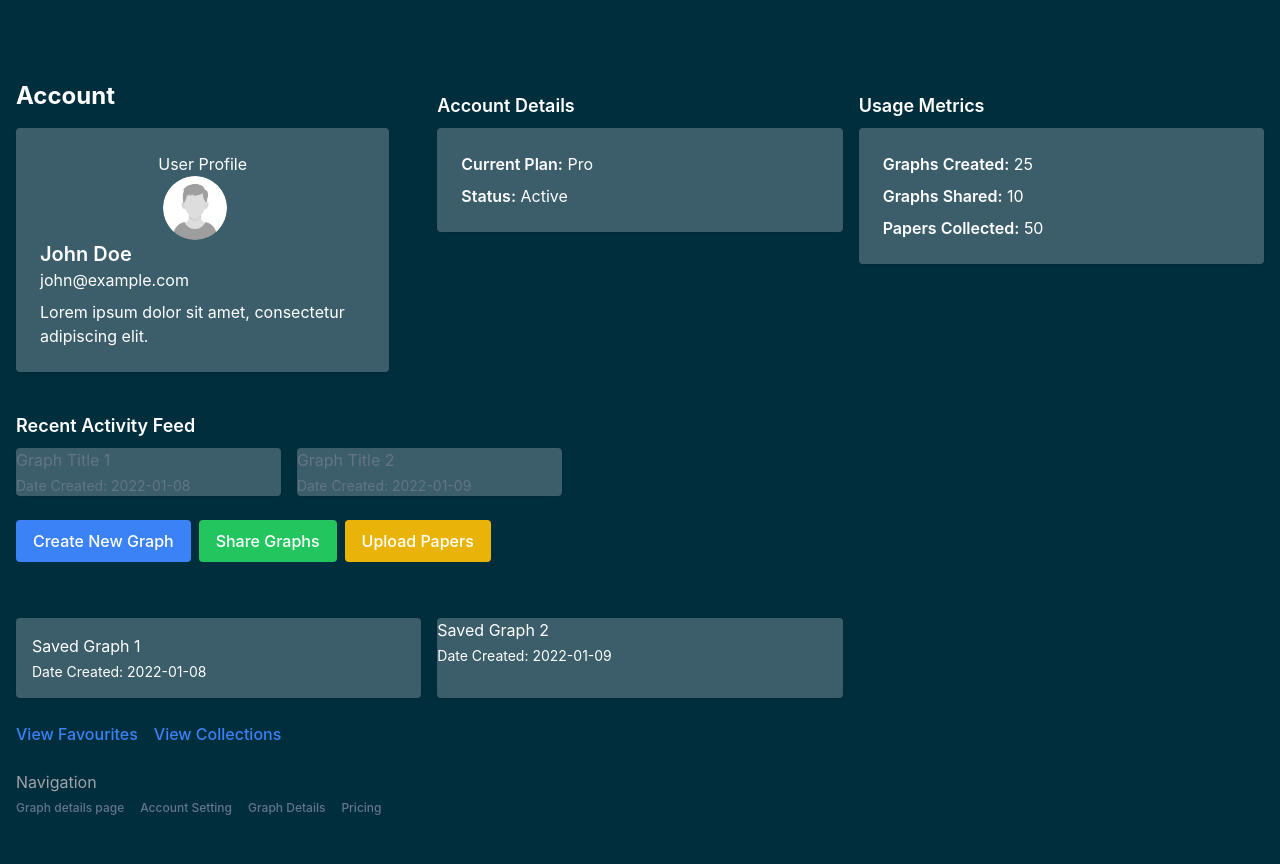
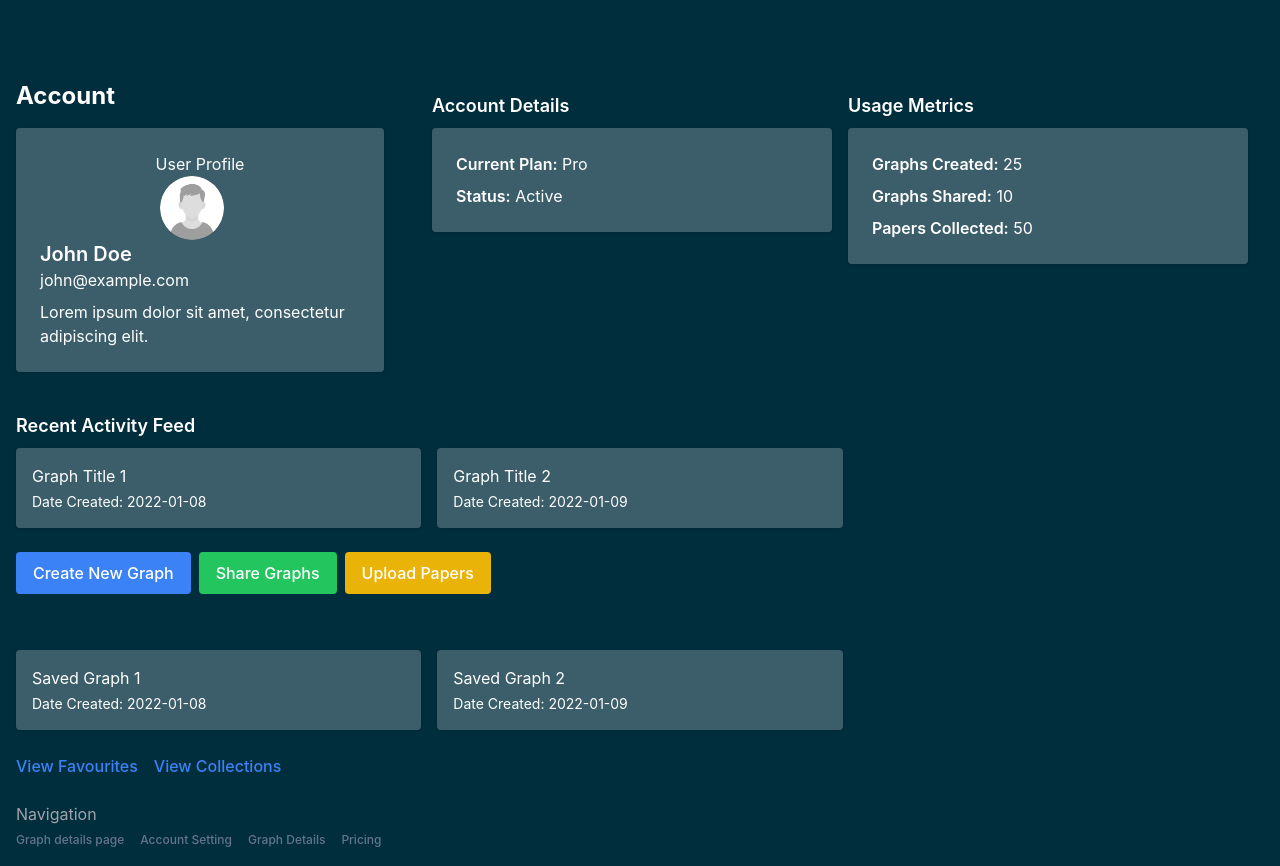
Before and after one commit to vpyasi11/Genoshi, a React (Vite) app: page / in a window 1280 px wide. Built offline with nearby package versions, Linux system fonts and the light colour scheme.

Commit message:
Update ProfileDashboard.jsx

```diff
--- a/src/components/Profile/ProfileDashboard.jsx
+++ b/src/components/Profile/ProfileDashboard.jsx
@@ -1,7 +1,8 @@
-import React from 'react';
-import { Link } from 'react-router-dom'
+import React, { Component } from 'react';
+import { Link } from 'react-router-dom';
 
-const ProfileDashboard = () => {
+class ProfileDashboard extends Component {
+  render() {
     return (
       <div className="min-h-screen">
         <div className="bg-[#002E3D] text-white min-h-screen">
@@ -12,7 +13,8 @@ const ProfileDashboard = () => {
 
               <div className="bg-[rgba(255,255,255,0.23)] p-6 rounded shadow flex flex-col items-center">
                 <h2>User Profile</h2>
-              <img src="src\assets\pfp.png"
+                <img
+                  src="src\assets\pfp.png"
                   alt="Profile Photo"
                   className="w-16 h-16 rounded-full mr-4"
                 />
@@ -24,7 +26,6 @@ const ProfileDashboard = () => {
                   </p>
                 </div>
               </div>
-
             </div>
 
             {/* Account Details Section */}
@@ -57,18 +58,18 @@ const ProfileDashboard = () => {
             </div>
 
             {/* Recent Activity and Buttons Section */}
-          <div className="col-span-2 sm:col-span-2">
+            <div className="col-span-5 sm:col-span-4 ">
               {/* Recent Activity Section */}
               <div className="mt-6">
-              <h2 className="text-lg font-semibold mb-2">Recent Activity Feed</h2>
-              <div className="grid grid-cols-1 sm:grid-cols-2 lg:grid-cols-3 gap-4 text-slate-500">
+                <h2 className="text-lg font-semibold mb-2 ">Recent Activity Feed</h2>
+                <div className="grid grid-cols-1 sm:grid-cols-2 lg:grid-cols-3 gap-4 text-white-500">
                   {/* Display recent activity items */}
                   {/* Use a similar card-like structure for each activity */}
-                <div className="bg-[rgba(255,255,255,0.23)] rounded shadow">
+                  <div className="bg-[rgba(255,255,255,0.23)] rounded shadow p-4">
                     <p className="text-white-700">Graph Title 1</p>
                     <p className="text-white-500 text-sm mt-1">Date Created: 2022-01-08</p>
                   </div>
-                <div className="bg-[rgba(255,255,255,0.23)] rounded shadow">
+                  <div className="bg-[rgba(255,255,255,0.23)] rounded shadow p-4">
                     <p className="text-white-700">Graph Title 2</p>
                     <p className="text-white-500 text-sm mt-1">Date Created: 2022-01-09</p>
                   </div>
@@ -78,10 +79,15 @@ const ProfileDashboard = () => {
 
               {/* Buttons Section */}
               <div className="mt-6">
+                <Link to="create-new-graph">
+                  <button className="bg-blue-500 text-white px-4 py-2 rounded mr-2">
+                    Create New Graph
+                  </button>
+                </Link>
 
-            <Link to ="create-new-graph"> <button className="bg-blue-500 text-white px-4 py-2 rounded mr-2">Create New Graph</button></Link>
-
-              <button className="bg-green-500 text-white px-4 py-2 rounded mr-2">Share Graphs</button>
+                <button className="bg-green-500 text-white px-4 py-2 rounded mr-2">
+                  Share Graphs
+                </button>
                 <button className="bg-yellow-500 text-white px-4 py-2 rounded">Upload Papers</button>
               </div>
             </div>
@@ -96,7 +102,7 @@ const ProfileDashboard = () => {
               <p className="text-white-500 text-sm mt-1">Date Created: 2022-01-08</p>
               {/* Add an image or thumbnail for the graph */}
             </div>
-          <div className="bg-[rgba(255,255,255,0.23)] rounded shadow col-span-2 sm:col-span-1 lg:col-span-1">
+            <div className="bg-[rgba(255,255,255,0.23)] p-4 rounded shadow col-span-2 sm:col-span-1 lg:col-span-1">
               <p className="text-white-700">Saved Graph 2</p>
               <p className="text-white-500 text-sm mt-1">Date Created: 2022-01-09</p>
               {/* Add an image or thumbnail for the graph */}
@@ -112,31 +118,28 @@ const ProfileDashboard = () => {
             <a href="/collections" className="text-blue-500 hover:underline mr-4">
               View Collections
             </a>
-          <br></br>
+            <br />
           </div>
 
-
           <div className="mt-6 container mx-auto">
-
-          <h3 class ="text-zinc-400 dark:text-white">Navigation</h3>
-          <a href="/graph-details" className="text-slate-500 text-xs hover:underline mr-4">
+            <h3 className="text-zinc-400 dark:text-white">Navigation</h3>
+            <Link to="/graph-details" className="text-slate-500 text-xs hover:underline mr-4">
               Graph details page
-          </a>
-          <a href="/account-settings" className="text-slate-500 text-xs hover:underline mr-4">
+            </Link>
+            <Link to="/account-settings" className="text-slate-500 text-xs hover:underline mr-4">
               Account Setting
-          </a>
-          <a href="/graph-details" className="text-slate-500 text-xs hover:underline mr-4">
+            </Link>
+            <Link to="/graph-details" className="text-slate-500 text-xs hover:underline mr-4">
               Graph Details
-          </a>
-          <a href="/pricing" className="text-slate-500 text-xs hover:underlinemr-4">
+            </Link>
+            <Link to="/pricing" className="text-slate-500 text-xs hover:underline mr-4">
               Pricing
-          </a>
-
-
+            </Link>
           </div>
         </div>
       </div>
     );
-};
+  }
+}
 
 export default ProfileDashboard;
```
Lines whose indentation alone changed are shown as unchanged.
